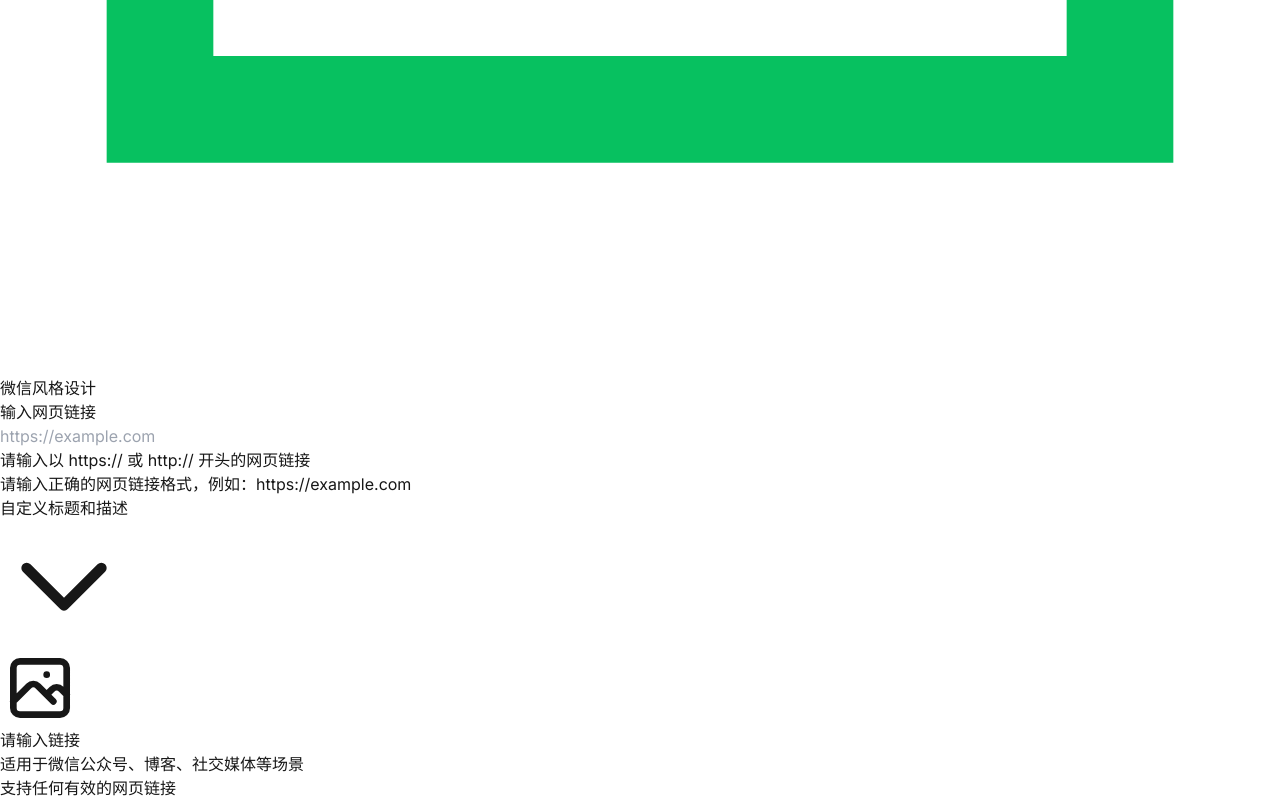
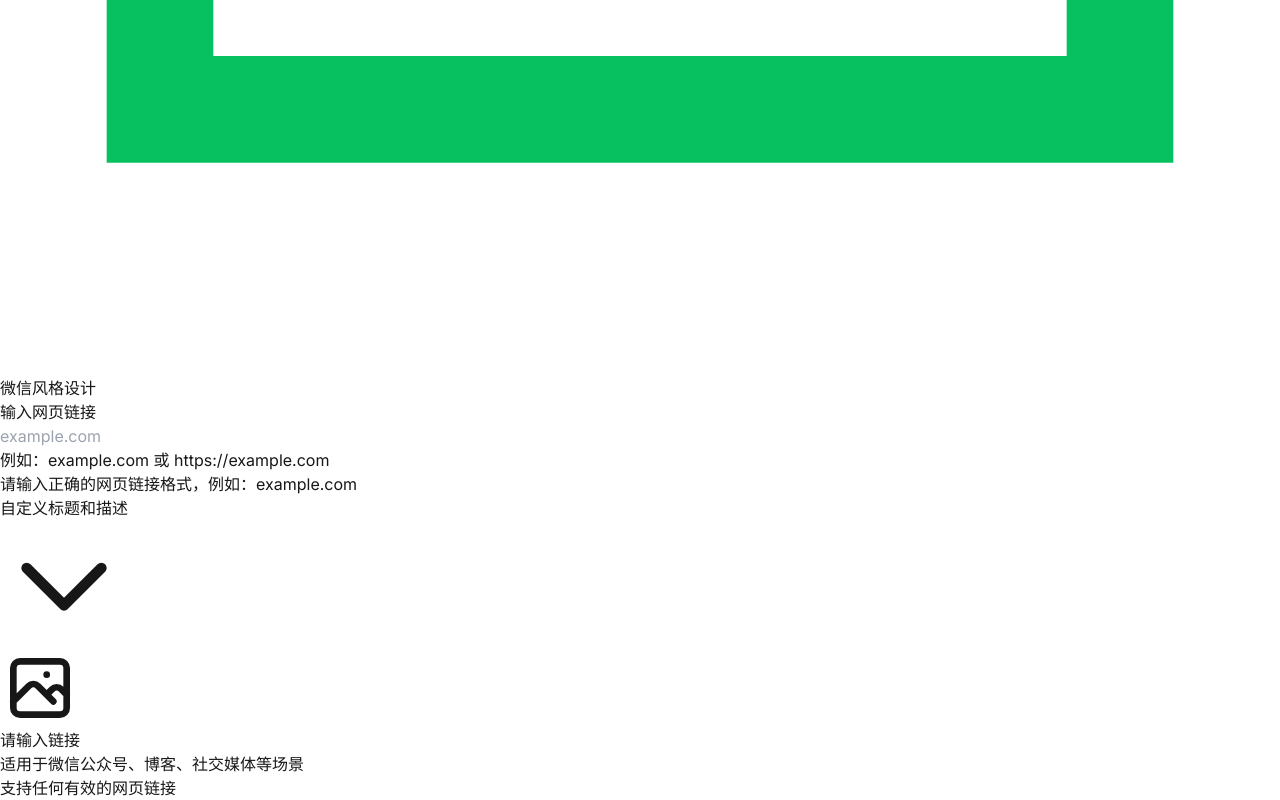
Before and after one commit to wind-liang/link-to-image, a Next.js app: page / in a window 1280 px wide. Shown: the part 3680-4480 px from the top of the page. Built offline with nearby package versions, Linux system fonts and the light colour scheme.

Commit message:
Enhance URL input handling with more flexible validation and formatting

```diff
--- a/src/app/api/generate/route.ts
+++ b/src/app/api/generate/route.ts
@@ -102,7 +102,9 @@
 
 export async function POST(request: NextRequest) {
   try {
-    const { url, style = 'modern', customTitle, customDescription } = await request.json()
+    const body = await request.json()
+    const { style = 'modern', customTitle, customDescription } = body
+    let { url } = body
     console.log('Received URL:', url, 'Style:', style)
 
     if (!url) {
@@ -115,14 +117,11 @@
 
     // 验证 URL 格式
     try {
+      // 如果没有协议，添加 https://
+      if (!url.startsWith('http://') && !url.startsWith('https://')) {
+        url = 'https://' + url;
+      }
       const urlObj = new URL(url);
-      // 检查协议
-      if (urlObj.protocol !== 'http:' && urlObj.protocol !== 'https:') {
-        return NextResponse.json(
-          { error: '请输入正确的网页链接格式，例如：https://example.com' },
-          { status: 400 }
-        )
-      }
       // 检查域名格式
       const domainPattern = /^([a-zA-Z0-9]([a-zA-Z0-9-]*[a-zA-Z0-9])?\.)+[a-zA-Z]{2,}$/;
       if (!domainPattern.test(urlObj.hostname)) {
@@ -133,7 +132,7 @@
       }
     } catch {
       return NextResponse.json(
-        { error: '请输入正确的网页链接格式，例如：https://example.com' },
+        { error: '请输入正确的网页链接格式，例如：example.com' },
         { status: 400 }
       )
     }
--- a/src/app/page.tsx
+++ b/src/app/page.tsx
@@ -32,11 +32,11 @@
   // 添加 URL 验证函数
   const isValidUrl = (urlString: string) => {
     try {
+      // 如果没有协议，添加 https://
+      if (!urlString.startsWith('http://') && !urlString.startsWith('https://')) {
+        urlString = 'https://' + urlString;
+      }
       const url = new URL(urlString);
-      // 检查协议
-      if (url.protocol !== 'http:' && url.protocol !== 'https:') {
-        return false;
-      }
       // 检查域名格式
       const domainPattern = /^([a-zA-Z0-9]([a-zA-Z0-9-]*[a-zA-Z0-9])?\.)+[a-zA-Z]{2,}$/;
       return domainPattern.test(url.hostname);
@@ -51,7 +51,7 @@
 
     // 在提交前验证 URL
     if (!isValidUrl(url)) {
-      setError('请输入正确的网页链接格式，例如：https://example.com');
+      setError('请输入正确的网页链接格式，例如：example.com');
       return;
     }
 
@@ -86,11 +86,11 @@
       // 如果没有自定义标题和描述，则使用从服务器获取的值
       if (!customTitle && titleHeader) {
         const decodedTitle = Buffer.from(titleHeader, 'base64').toString()
-        setCustomTitle(decodedTitle)
+        setCustomTitle(decodedTitle.slice(0, 40)) // 标题最大长度为 40
       }
       if (!customDescription && descriptionHeader) {
         const decodedDescription = Buffer.from(descriptionHeader, 'base64').toString()
-        setCustomDescription(decodedDescription)
+        setCustomDescription(decodedDescription.slice(0, 150)) // 描述最大长度为 150
       }
 
       const blob = await response.blob()
@@ -201,7 +201,7 @@
               </label>
               <div className="space-y-2">
                 <input
-                  type="url"
+                  type="text"
                   id="url"
                   value={url}
                   onChange={(e) => {
@@ -213,7 +213,7 @@
                     setCustomDescription('');
                   }}
                   required
-                  placeholder="https://example.com"
+                  placeholder="example.com"
                   className="w-full px-4 py-3 rounded-lg border border-gray-300 focus:ring-2 focus:ring-blue-500 focus:border-blue-500 transition-colors peer text-gray-900 placeholder:text-gray-500"
                   onInvalid={(e) => {
                     e.preventDefault();
@@ -221,7 +221,7 @@
                     if (input.validity.valueMissing) {
                       input.setCustomValidity('请输入网页链接');
                     } else if (input.validity.typeMismatch || !isValidUrl(input.value)) {
-                      input.setCustomValidity('请输入正确的网页链接格式，例如：https://example.com');
+                      input.setCustomValidity('请输入正确的网页链接格式，例如：example.com');
                     }
                   }}
                   onInput={(e) => {
@@ -230,10 +230,10 @@
                   }}
                 />
                 <p className="text-sm text-gray-500">
-                  请输入以 https:// 或 http:// 开头的网页链接
+                  例如：example.com 或 https://example.com
                 </p>
                 <p className="text-sm text-red-600 hidden peer-[&:not(:placeholder-shown):invalid]:block">
-                  请输入正确的网页链接格式，例如：https://example.com
+                  请输入正确的网页链接格式，例如：example.com
                 </p>
               </div>
             </div>
@@ -268,7 +268,7 @@
                     value={customTitle}
                     onChange={(e) => setCustomTitle(e.target.value)}
                     placeholder="不填则使用网页原标题"
-                    maxLength={32}
+                    maxLength={40}
                     className="w-full px-4 py-3 rounded-lg border border-gray-300 focus:ring-2 focus:ring-blue-500 focus:border-blue-500 transition-colors text-gray-900 placeholder:text-gray-500"
                   />
                 </div>
```
